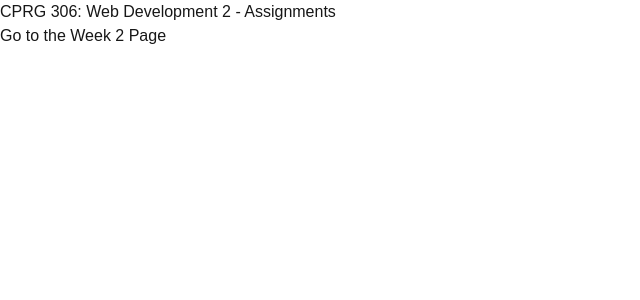
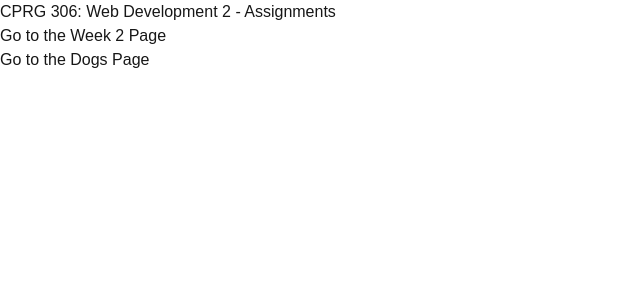
Before and after one commit to JApitpit/cprg306-assignments, a Next.js app: page / in a window 1280 px wide. Shown: the top 300 px of the page, without its empty margins (0-640 px from the left). Built offline with nearby package versions, Linux system fonts and the light colour scheme.

Commit message:
dog page link

```diff
--- a/app/page.js
+++ b/app/page.js
@@ -6,6 +6,9 @@ export default function HomePage() {
       <h1>CPRG 306: Web Development 2 - Assignments</h1>
       <p>
         Go to the <Link href="/week-2">Week 2 Page</Link>
+      </p>
+      <p>
+        Go to the <Link href="/dogs">Dogs Page</Link>
       </p>
     </main>
 
```
